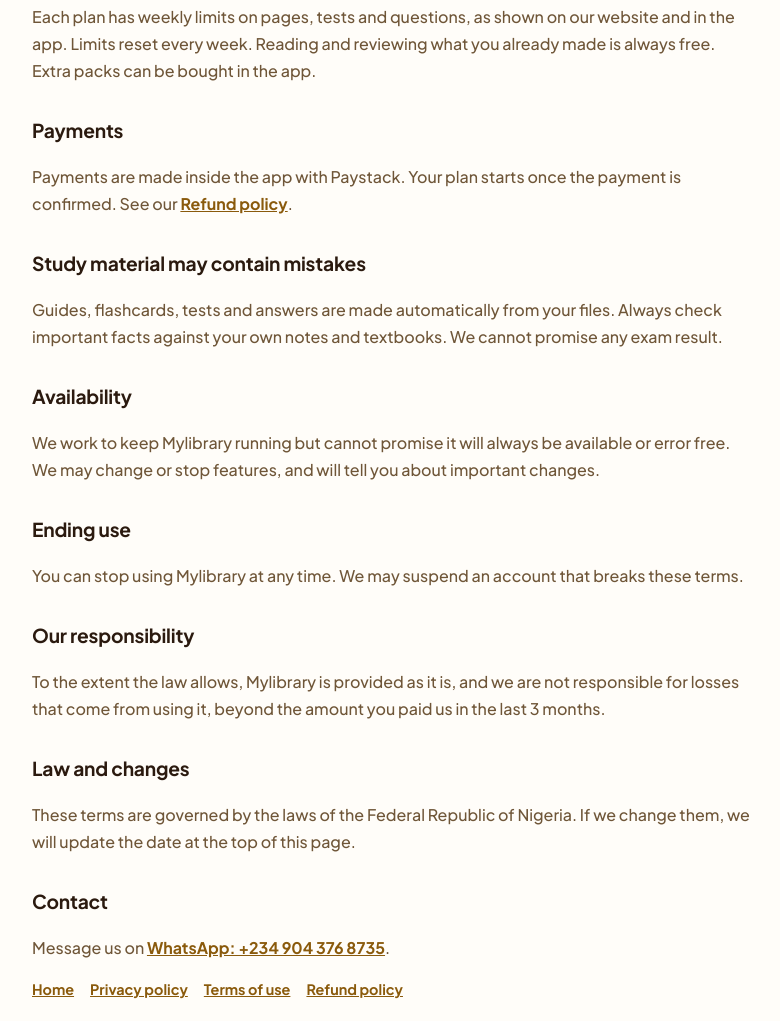
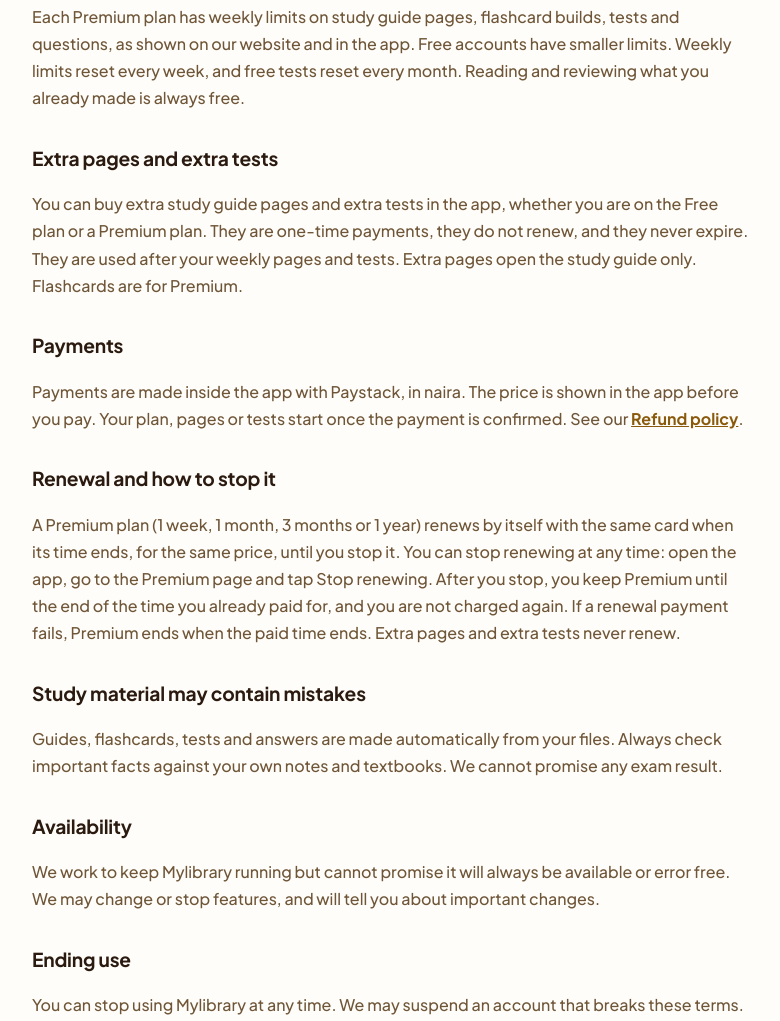
Before and after one commit to samsudeenadeniran136-blip/mylibrary-site, a plain HTML site: page terms.html in a window 1280 px wide. Shown: the part 731-1752 px from the top of the page, without its empty margins (248-1028 px from the left). Drawn offline with Linux system fonts and the light colour scheme.

Commit message:
Update terms.html

```diff
--- a/terms.html
+++ b/terms.html
@@ -18,19 +18,21 @@ a{color:var(--accent);font-weight:700}
 footer{margin:48px 0 40px;font-size:.9rem;color:var(--muted)}footer a{margin-right:16px}
 </style></head><body>
 <header><div class="w"><a href="index.html" style="color:var(--ink)">Mylibrary</a></div></header>
-<main class="w"><h1>Terms of use</h1><p class="date">Last updated: November 5, 2026</p>
+<main class="w"><h1>Terms of use</h1><p class="date">Last updated: November 21, 2026</p>
 <p>By using Mylibrary you agree to these terms. If you do not agree, please do not use the app.</p>
 <h2>Your account</h2><p>Give correct details and keep your login safe. You are responsible for what happens on your account.</p>
 <h2>Your content</h2><p>You keep ownership of the files you add. You allow us to process them only to build your study material and answer your questions. Only add files you have the right to use.</p>
 <h2>What you must not do</h2><ul><li>Break the law or use Mylibrary to cheat in a way your school forbids.</li><li>Try to hack, copy or overload the service.</li><li>Share your account with others or resell access.</li></ul>
-<h2>Plans and limits</h2><p>Each plan has weekly limits on pages, tests and questions, as shown on our website and in the app. Limits reset every week. Reading and reviewing what you already made is always free. Extra packs can be bought in the app.</p>
-<h2>Payments</h2><p>Payments are made inside the app with Paystack. Your plan starts once the payment is confirmed. See our <a href="refund.html">Refund policy</a>.</p>
+<h2>Plans and limits</h2><p>Each Premium plan has weekly limits on study guide pages, flashcard builds, tests and questions, as shown on our website and in the app. Free accounts have smaller limits. Weekly limits reset every week, and free tests reset every month. Reading and reviewing what you already made is always free.</p>
+<h2>Extra pages and extra tests</h2><p>You can buy extra study guide pages and extra tests in the app, whether you are on the Free plan or a Premium plan. They are one-time payments, they do not renew, and they never expire. They are used after your weekly pages and tests. Extra pages open the study guide only. Flashcards are for Premium.</p>
+<h2>Payments</h2><p>Payments are made inside the app with Paystack, in naira. The price is shown in the app before you pay. Your plan, pages or tests start once the payment is confirmed. See our <a href="refund.html">Refund policy</a>.</p>
+<h2>Renewal and how to stop it</h2><p>A Premium plan (1 week, 1 month, 3 months or 1 year) renews by itself with the same card when its time ends, for the same price, until you stop it. You can stop renewing at any time: open the app, go to the Premium page and tap Stop renewing. After you stop, you keep Premium until the end of the time you already paid for, and you are not charged again. If a renewal payment fails, Premium ends when the paid time ends. Extra pages and extra tests never renew.</p>
 <h2>Study material may contain mistakes</h2><p>Guides, flashcards, tests and answers are made automatically from your files. Always check important facts against your own notes and textbooks. We cannot promise any exam result.</p>
 <h2>Availability</h2><p>We work to keep Mylibrary running but cannot promise it will always be available or error free. We may change or stop features, and will tell you about important changes.</p>
 <h2>Ending use</h2><p>You can stop using Mylibrary at any time. We may suspend an account that breaks these terms.</p>
 <h2>Our responsibility</h2><p>To the extent the law allows, Mylibrary is provided as it is, and we are not responsible for losses that come from using it, beyond the amount you paid us in the last 3 months.</p>
 <h2>Law and changes</h2><p>These terms are governed by the laws of the Federal Republic of Nigeria. If we change them, we will update the date at the top of this page.</p>
-<h2>Contact</h2><p>Message us on <a href="https://wa.me/2349043768735">WhatsApp: +234 904 376 8735</a>.</p>
+<h2>Contact</h2><p>Message us on <a href="https://wa.me/2349132905535">WhatsApp: +234 913 290 5535</a> or email <a href="mailto:Mylibrary.ap@gmail.com">Mylibrary.ap@gmail.com</a>.</p>
 </main>
 <footer class="w"><a href="index.html">Home</a><a href="privacy.html">Privacy policy</a><a href="terms.html">Terms of use</a><a href="refund.html">Refund policy</a></footer>
 </body></html>
```
